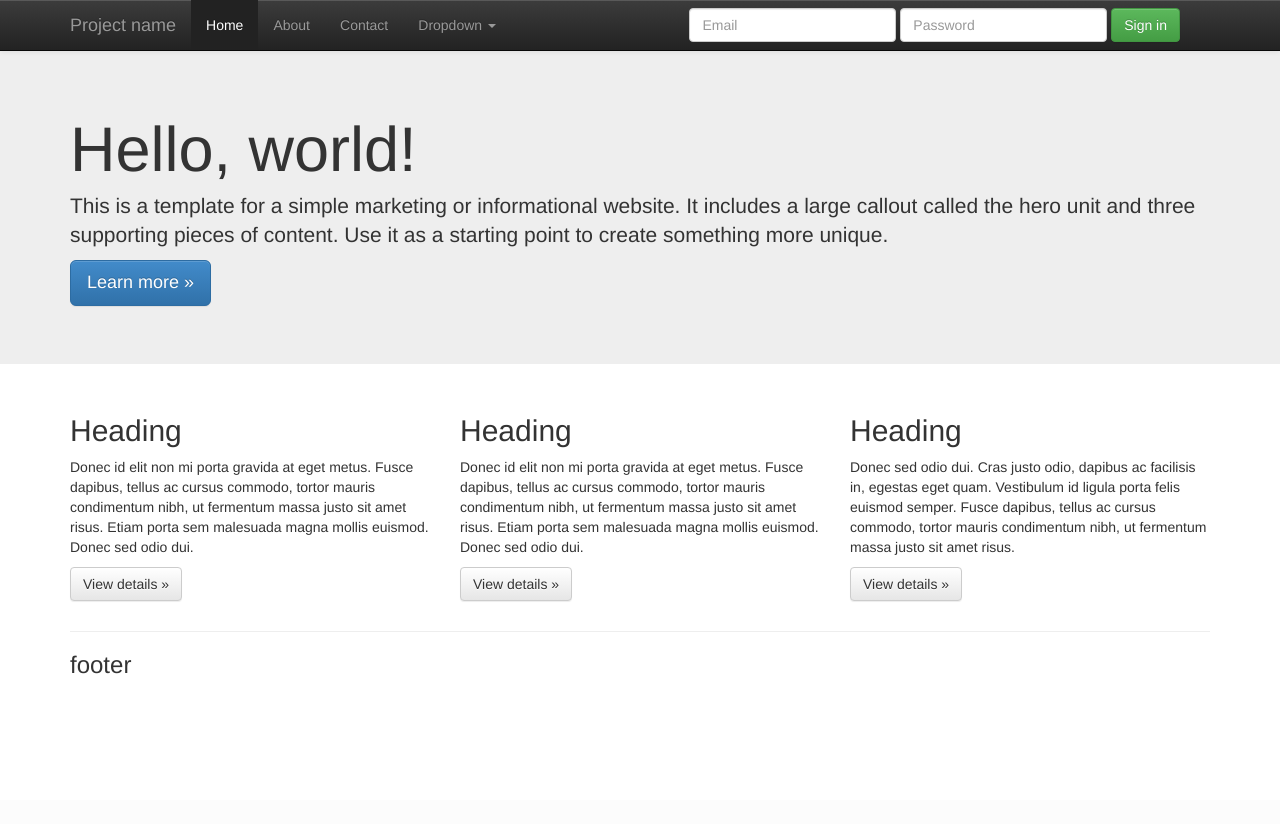
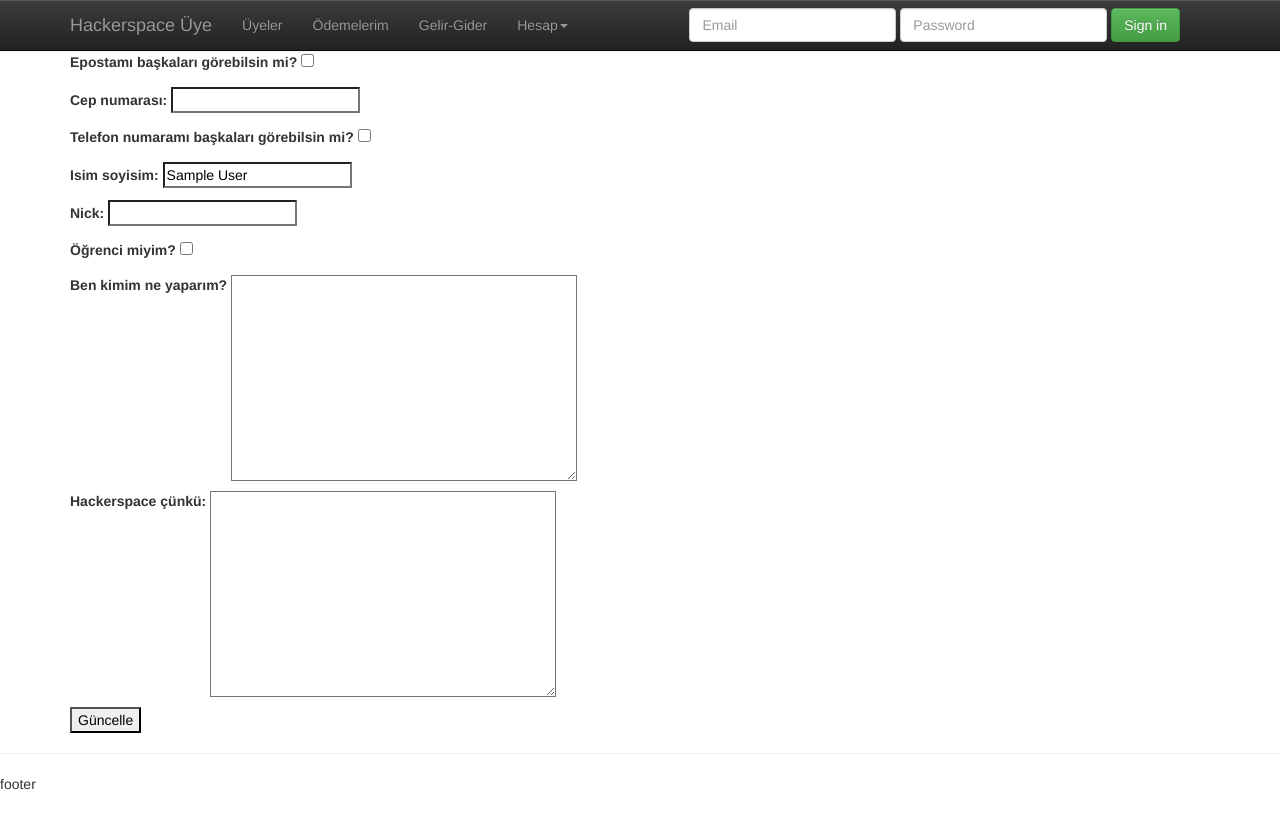
Before and after one commit to elifkus/Hackerhane, a Django app: a page that uses src/common/templates/base.html in a window 1280 px wide. Before the commit the page ends 674 px from the top, so only its background shows below. Run offline with Django 3.2, Linux system fonts and the light colour scheme; the visitor is signed in with stand-in values (Sample User, id 1); data comes from the database, SQL or seed files in the repository; parts of the project's set-up code (start-up, migrations or seed data) failed here and were passed over; some libraries are stand-ins or nearby versions.

Commit message:
Changed base.html for the new theme

```diff
--- a/src/common/templates/base.html
+++ b/src/common/templates/base.html
@@ -32,19 +32,6 @@
 		<!--[if lt IE 7]>
 		<p class="chromeframe">You are using an <strong>outdated</strong> browser. Please <a href="http://browsehappy.com/">upgrade your browser</a> or <a href="http://www.google.com/chromeframe/?redirect=true">activate Google Chrome Frame</a> to improve your experience.</p>
 		<![endif]-->
-
-		<!--<div class="header-container">
-		<header class="wrapper clearfix">
-		<h1 class="title"><a href="{% url 'home' %}">Space</a></h1>
-		<nav>
-		<ul>
-		<li><a href="{% url 'member-list' %}">Üyeler</a></li>
-		<li><a href="#">Ödemelerim</a></li>
-		<li><a href="{% url 'transaction-list' %}">Gelir-Gider</a></li>
-		</ul>
-		</nav>
-		</header>
-		</div>-->
 		<div class="navbar navbar-inverse navbar-fixed-top">
 			<div class="container">
 				<div class="navbar-header">
@@ -53,24 +40,25 @@
 						<span class="icon-bar"></span>
 						<span class="icon-bar"></span>
 					</button>
-					<a class="navbar-brand" href="#">Project name</a>
+					<a class="navbar-brand" href="{% url 'home' %}">Hackerspace Üye</a>
 				</div>
 				<div class="navbar-collapse collapse">
 					<ul class="nav navbar-nav">
-						<li class="active">
-							<a href="#">Home</a>
+					{% if user.is_authenticated %}
+						<li>
+							<a href="{% url 'member-list' %}">Üyeler</a>
 						</li>
 						<li>
-							<a href="#about">About</a>
+							<a href="#">Ödemelerim</a>
 						</li>
 						<li>
-							<a href="#contact">Contact</a>
+							<a href="{% url 'transaction-list' %}">Gelir-Gider</a>
 						</li>
 						<li class="dropdown">
-							<a href="#" class="dropdown-toggle" data-toggle="dropdown">Dropdown <b class="caret"></b></a>
+							<a href="#" class="dropdown-toggle" data-toggle="dropdown">Hesap<b class="caret"></b></a>
 							<ul class="dropdown-menu">
 								<li>
-									<a href="#">Action</a>
+									<a href="{% url 'account_logout' %}">Çıkış</a>
 								</li>
 								<li>
 									<a href="#">Another action</a>
@@ -90,6 +78,7 @@
 								</li>
 							</ul>
 						</li>
+					{% endif %}
 					</ul>
 					<form class="navbar-form navbar-right">
 						<div class="form-group">
@@ -105,38 +94,8 @@
 				</div><!--/.navbar-collapse -->
 			</div>
 		</div>
-
-		<!--<div class="main-container">
-		<div class="main wrapper clearfix">
+		<div class="container">
 		{% block content %}
-		<article>
-		<header>
-		<h1>article header h1</h1>
-		<p>Lorem ipsum dolor sit amet, consectetur adipiscing elit. Aliquam sodales urna non odio egestas tempor. Nunc vel vehicula ante. Etiam bibendum iaculis libero, eget molestie nisl pharetra in. In semper consequat est, eu porta velit mollis nec.</p>
-		</header>
-		<section>
-		<h2>article section h2</h2>
-		<p>Lorem ipsum dolor sit amet, consectetur adipiscing elit. Aliquam sodales urna non odio egestas tempor. Nunc vel vehicula ante. Etiam bibendum iaculis libero, eget molestie nisl pharetra in. In semper consequat est, eu porta velit mollis nec. Curabitur posuere enim eget turpis feugiat tempor. Etiam ullamcorper lorem dapibus velit suscipit ultrices. Proin in est sed erat facilisis pharetra.</p>
-		</section>
-		<section>
-		<h2>article section h2</h2>
-		<p>Lorem ipsum dolor sit amet, consectetur adipiscing elit. Aliquam sodales urna non odio egestas tempor. Nunc vel vehicula ante. Etiam bibendum iaculis libero, eget molestie nisl pharetra in. In semper consequat est, eu porta velit mollis nec. Curabitur posuere enim eget turpis feugiat tempor. Etiam ullamcorper lorem dapibus velit suscipit ultrices. Proin in est sed erat facilisis pharetra.</p>
-		</section>
-		<footer>
-		<h3>article footer h3</h3>
-		<p>Lorem ipsum dolor sit amet, consectetur adipiscing elit. Aliquam sodales urna non odio egestas tempor. Nunc vel vehicula ante. Etiam bibendum iaculis libero, eget molestie nisl pharetra in. In semper consequat est, eu porta velit mollis nec. Curabitur posuere enim eget turpis feugiat tempor.</p>
-		</footer>
-		</article>
-
-		<aside>
-		<h3>aside</h3>
-		<p>Lorem ipsum dolor sit amet, consectetur adipiscing elit. Aliquam sodales urna non odio egestas tempor. Nunc vel vehicula ante. Etiam bibendum iaculis libero, eget molestie nisl pharetra in. In semper consequat est, eu porta velit mollis nec. Curabitur posuere enim eget turpis feugiat tempor. Etiam ullamcorper lorem dapibus velit suscipit ultrices.</p>
-		</aside>
-
-		{% endblock content %}
-
-		</div>
-		</div> <!-- #main-container -->
 			<!-- Main jumbotron for a primary marketing message or call to action -->
 			<div class="jumbotron">
 				<div class="container">
@@ -149,7 +108,6 @@
 					</p>
 				</div>
 			</div>
-
 			<div class="container">
 				<!-- Example row of columns -->
 				<div class="row">
@@ -181,10 +139,11 @@
 						</p>
 					</div>
 				</div>
-
+			{% endblock content %}
+			</div>
 			<hr>
-			<footer class="wrapper">
-				<h3>footer</h3>
+			<footer>
+				<p>footer</p>
 			</footer>
 
 		</div><!-- /container -->
```
Lines whose indentation alone changed are shown as unchanged.
